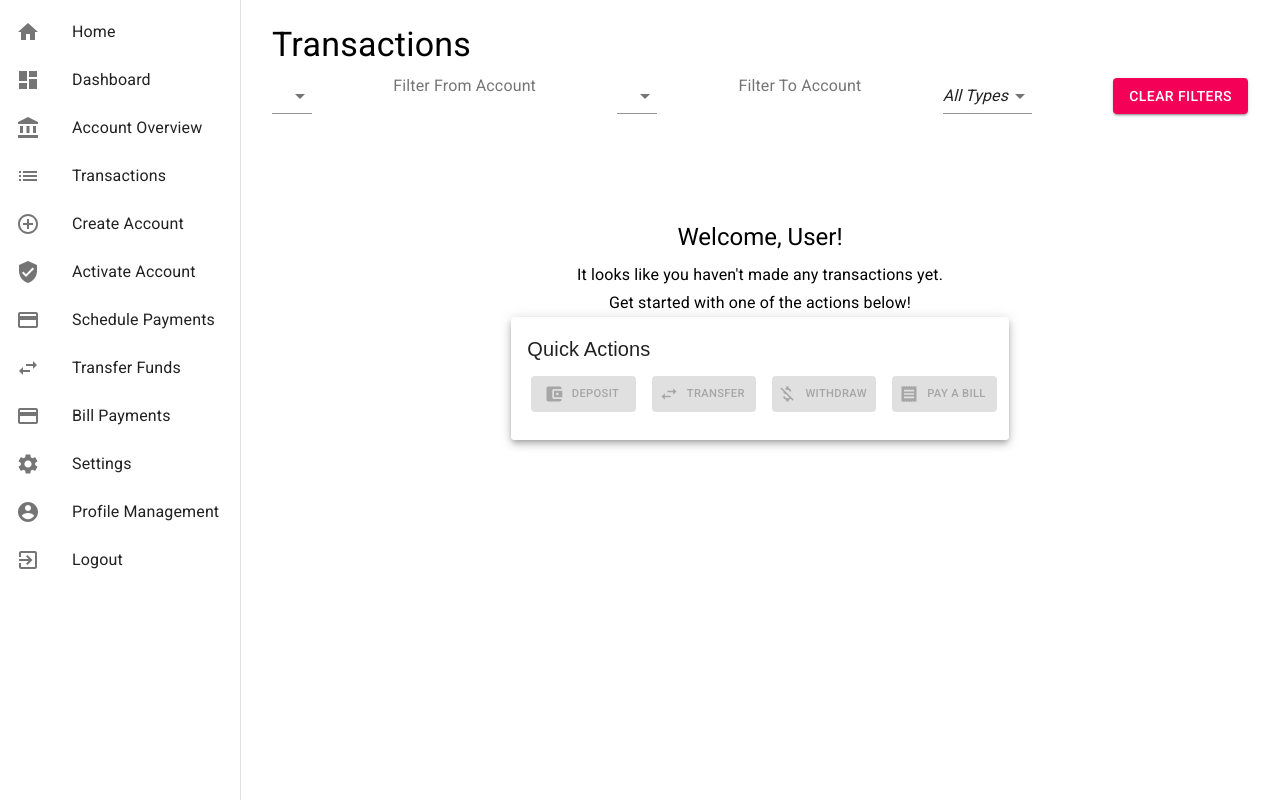
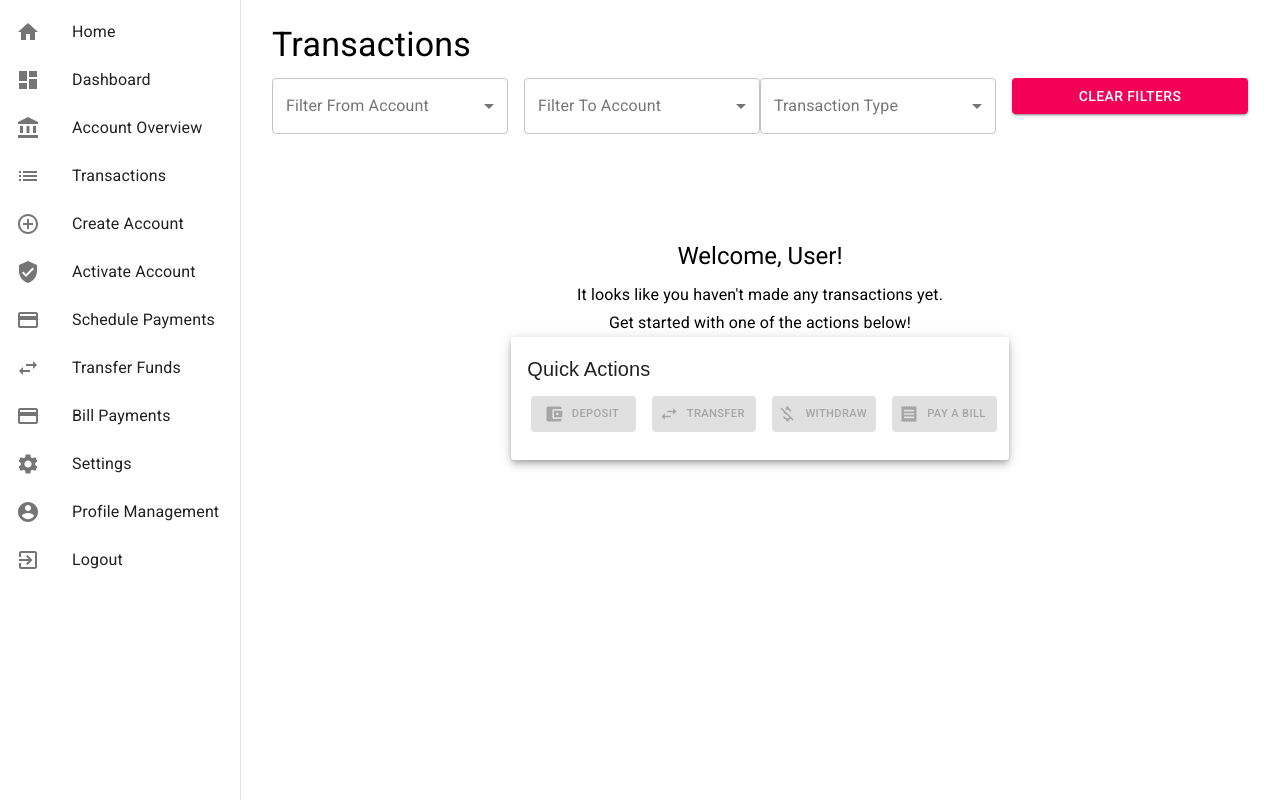
Before and after one commit to NICANORKYAMBA/bank-system, a React (Create React App) app in the folder frontend/: page /transactions in a window 1280 px wide. Built offline with nearby package versions, Linux system fonts and the light colour scheme.

Commit message:
Improved page filter section

```diff
--- a/frontend/src/pages/Transactions.js
+++ b/frontend/src/pages/Transactions.js
@@ -18,6 +18,7 @@ import {
   InputLabel,
   Button,
   Select,
+  FormControl,
   MenuItem
 } from '@material-ui/core';
 import QuickActions from '../components/QuickActions';
@@ -177,6 +178,10 @@ const Transactions = () => {
         Transactions
       </Typography>
       <Box display='flex' justifyContent='space-between' mb={2}>
+        <Grid container spacing={2}>
+          <Grid item xs={12} sm={6}>
+            <FormControl variant='outlined' fullWidth>
+              <InputLabel id='filter-from-account-label'>Filter From Account</InputLabel>
               <Select
                 labelId='filter-from-account-label'
                 id='filter-from-account-select'
@@ -184,6 +189,7 @@ const Transactions = () => {
                 onChange={(e) => {
                   dispatch(setFilterFromAccount(e.target.value));
                 }}
+                label='Filter From Account'
               >
                 <MenuItem value=''>
                   <em>None</em>
@@ -197,10 +203,14 @@ const Transactions = () => {
                   </MenuItem>
                 ))}
               </Select>
-        <InputLabel htmlFor='filter-from-account-select'>
-          Filter From Account
+            </FormControl>
+          </Grid>
+          <Grid item xs={12} sm={6}>
+            <FormControl variant='outlined' fullWidth>
+              <InputLabel
+                id='filter-to-account-label'>
+                Filter To Account
               </InputLabel>
-
               <Select
                 labelId='filter-to-account-label'
                 id='filter-to-account-select'
@@ -208,6 +218,7 @@ const Transactions = () => {
                 onChange={(e) => {
                   dispatch(setFilterToAccount(e.target.value));
                 }}
+                label='Filter To Account'
               >
                 <MenuItem value=''>
                   <em>None</em>
@@ -221,16 +232,24 @@ const Transactions = () => {
                   </MenuItem>
                 ))}
               </Select>
-        <InputLabel htmlFor='filter-to-account-select'>
-          Filter To Account
+            </FormControl>
+          </Grid>
+        </Grid>
+        <Grid container spacing={2}>
+          <Grid item xs={12} sm={6}>
+            <FormControl variant='outlined' fullWidth>
+              <InputLabel
+                id='filter-transaction-type-label'>
+                Transaction Type
               </InputLabel>
               <Select
+                labelId='filter-transaction-type-label'
+                id='filter-transaction-type-select'
                 value={filterTransactionType}
                 onChange={(e) => {
                   dispatch(setFilterTransactionType(e.target.value));
                 }}
-          displayEmpty
-          inputProps={{ 'aria-label': 'Without label' }}
+                label='Transaction Type'
               >
                 <MenuItem value=''>
                   <em>All Types</em>
@@ -239,14 +258,21 @@ const Transactions = () => {
                 <MenuItem value='withdrawal'>Withdrawal</MenuItem>
                 <MenuItem value='transfer'>Transfer</MenuItem>
               </Select>
+            </FormControl>
+          </Grid>
+          <Grid item xs={12} sm={6}>
             <Button
               variant='contained'
               color='secondary'
+              fullWidth
               onClick={() => dispatch(clearFilters())}
             >
               Clear Filters
             </Button>
+          </Grid>
+        </Grid>
       </Box>
+
       <Backdrop className={classes.backdrop} open={loading}>
         <CircularProgress color='inherit' />
       </Backdrop>
```
Lines whose indentation alone changed are shown as unchanged.
